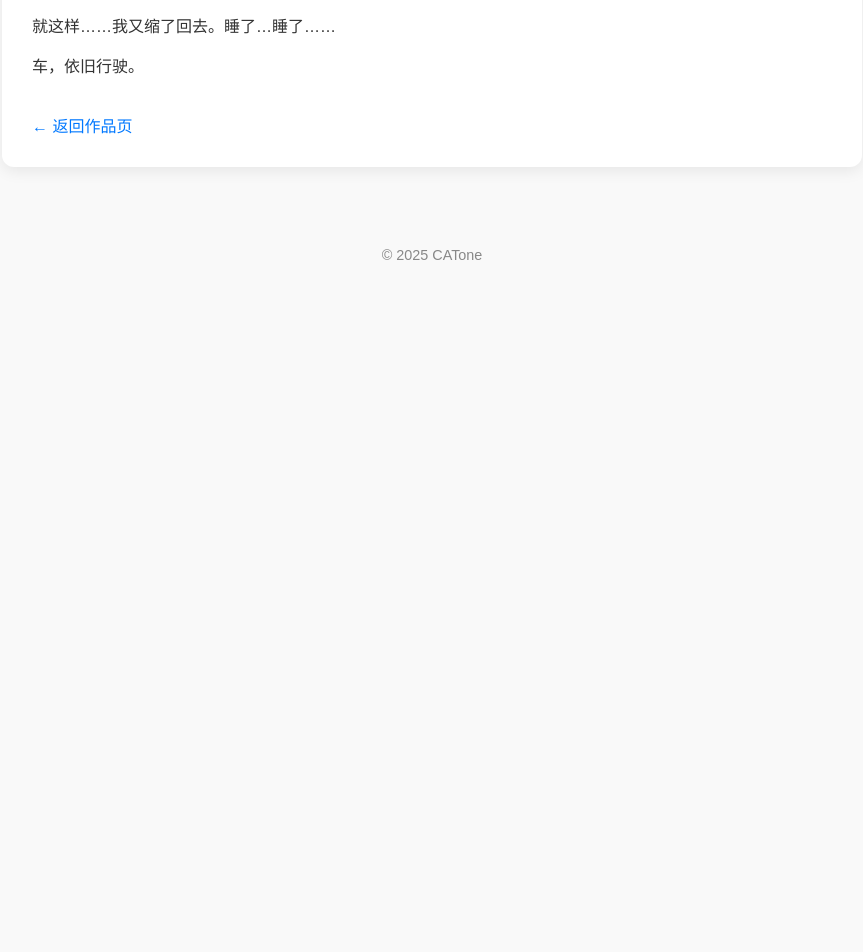
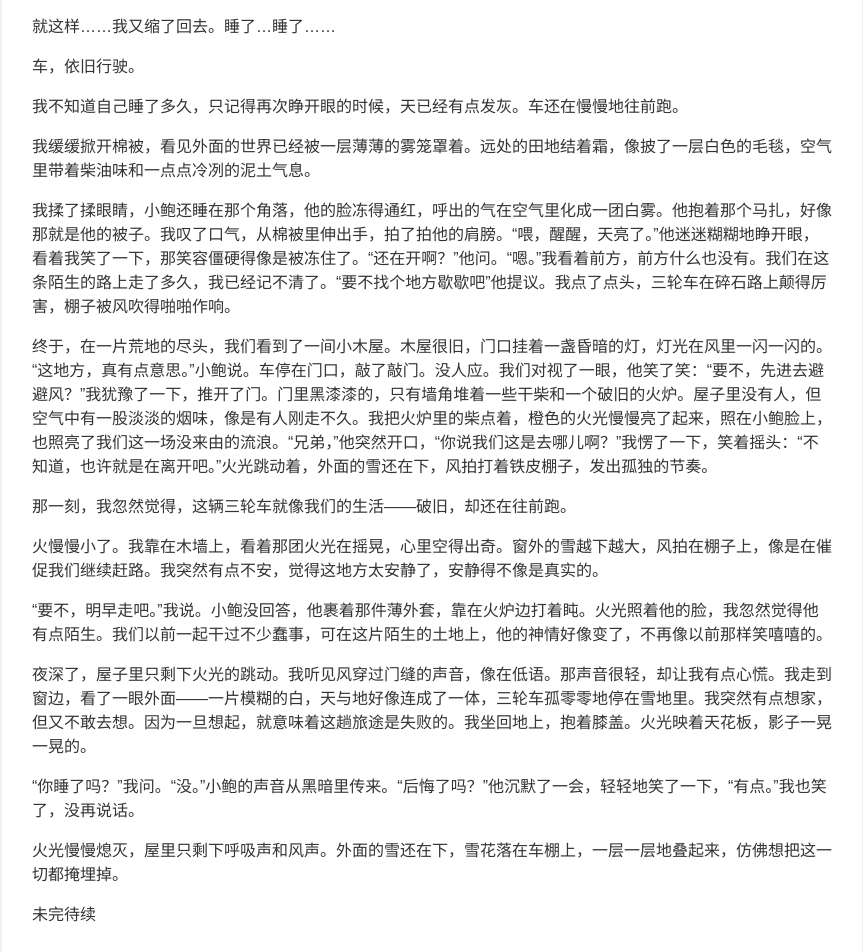
Before and after one commit to wch0532/myblog, a plain HTML site: page details/work1.html in a window 1280 px wide. Shown: the part 1720-2672 px from the top of the page, without its empty margins (208-1071 px from the left). Before the commit the page ends 2017 px from the top, so only its background shows below. Drawn offline with Linux system fonts and the light colour scheme.

Commit message:
雨中三轮续写

```diff
--- a/details/work1.html
+++ b/details/work1.html
@@ -39,6 +39,17 @@
       <p>不知过了多久，依旧是夜晚。我睁开眼睛，依旧是风声雨声三轮车声，道路有些颠簸。我露出眼睛，看了一眼小鲍，他躺在三轮车的斗子里什么也没盖，也睡了，幸好有棚子可以为他阻挡风和雨。不敢想象他是怎么睡着的。</p>
       <p>就这样……我又缩了回去。睡了…睡了……</p>
       <p>车，依旧行驶。</p>
+      <p>我不知道自己睡了多久，只记得再次睁开眼的时候，天已经有点发灰。车还在慢慢地往前跑。</p>
+      <p>我缓缓掀开棉被，看见外面的世界已经被一层薄薄的雾笼罩着。远处的田地结着霜，像披了一层白色的毛毯，空气里带着柴油味和一点点冷冽的泥土气息。</p>
+      <p>我揉了揉眼睛，小鲍还睡在那个角落，他的脸冻得通红，呼出的气在空气里化成一团白雾。他抱着那个马扎，好像那就是他的被子。我叹了口气，从棉被里伸出手，拍了拍他的肩膀。“喂，醒醒，天亮了。”他迷迷糊糊地睁开眼，看着我笑了一下，那笑容僵硬得像是被冻住了。“还在开啊？”他问。“嗯。”我看着前方，前方什么也没有。我们在这条陌生的路上走了多久，我已经记不清了。“要不找个地方歇歇吧”他提议。我点了点头，三轮车在碎石路上颠得厉害，棚子被风吹得啪啪作响。</p>
+      <p>终于，在一片荒地的尽头，我们看到了一间小木屋。木屋很旧，门口挂着一盏昏暗的灯，灯光在风里一闪一闪的。“这地方，真有点意思。”小鲍说。车停在门口，敲了敲门。没人应。我们对视了一眼，他笑了笑：“要不，先进去避避风？”我犹豫了一下，推开了门。门里黑漆漆的，只有墙角堆着一些干柴和一个破旧的火炉。屋子里没有人，但空气中有一股淡淡的烟味，像是有人刚走不久。我把火炉里的柴点着，橙色的火光慢慢亮了起来，照在小鲍脸上，也照亮了我们这一场没来由的流浪。“兄弟，”他突然开口，“你说我们这是去哪儿啊？”我愣了一下，笑着摇头：“不知道，也许就是在离开吧。”火光跳动着，外面的雪还在下，风拍打着铁皮棚子，发出孤独的节奏。</p>
+      <p>那一刻，我忽然觉得，这辆三轮车就像我们的生活——破旧，却还在往前跑。</p>
+      <p>火慢慢小了。我靠在木墙上，看着那团火光在摇晃，心里空得出奇。窗外的雪越下越大，风拍在棚子上，像是在催促我们继续赶路。我突然有点不安，觉得这地方太安静了，安静得不像是真实的。</p>
+      <p>“要不，明早走吧。”我说。小鲍没回答，他裹着那件薄外套，靠在火炉边打着盹。火光照着他的脸，我忽然觉得他有点陌生。我们以前一起干过不少蠢事，可在这片陌生的土地上，他的神情好像变了，不再像以前那样笑嘻嘻的。</p>
+      <p>夜深了，屋子里只剩下火光的跳动。我听见风穿过门缝的声音，像在低语。那声音很轻，却让我有点心慌。我走到窗边，看了一眼外面——一片模糊的白，天与地好像连成了一体，三轮车孤零零地停在雪地里。我突然有点想家，但又不敢去想。因为一旦想起，就意味着这趟旅途是失败的。我坐回地上，抱着膝盖。火光映着天花板，影子一晃一晃的。</p>
+      <p>“你睡了吗？”我问。“没。”小鲍的声音从黑暗里传来。“后悔了吗？”他沉默了一会，轻轻地笑了一下，“有点。”我也笑了，没再说话。</p>
+      <p>火光慢慢熄灭，屋里只剩下呼吸声和风声。外面的雪还在下，雪花落在车棚上，一层一层地叠起来，仿佛想把这一切都掩埋掉。</p>
+      <p>未完待续</p>
 
       <a href="../works.html" class="back-btn">← 返回作品页</a>
     </article>
```
